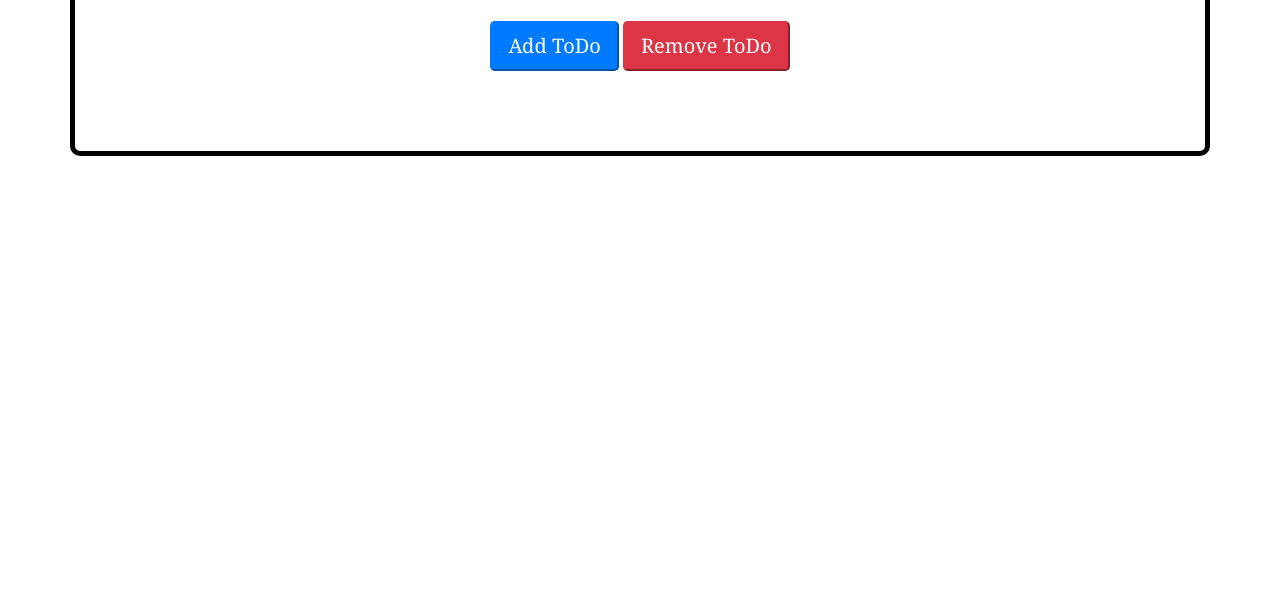
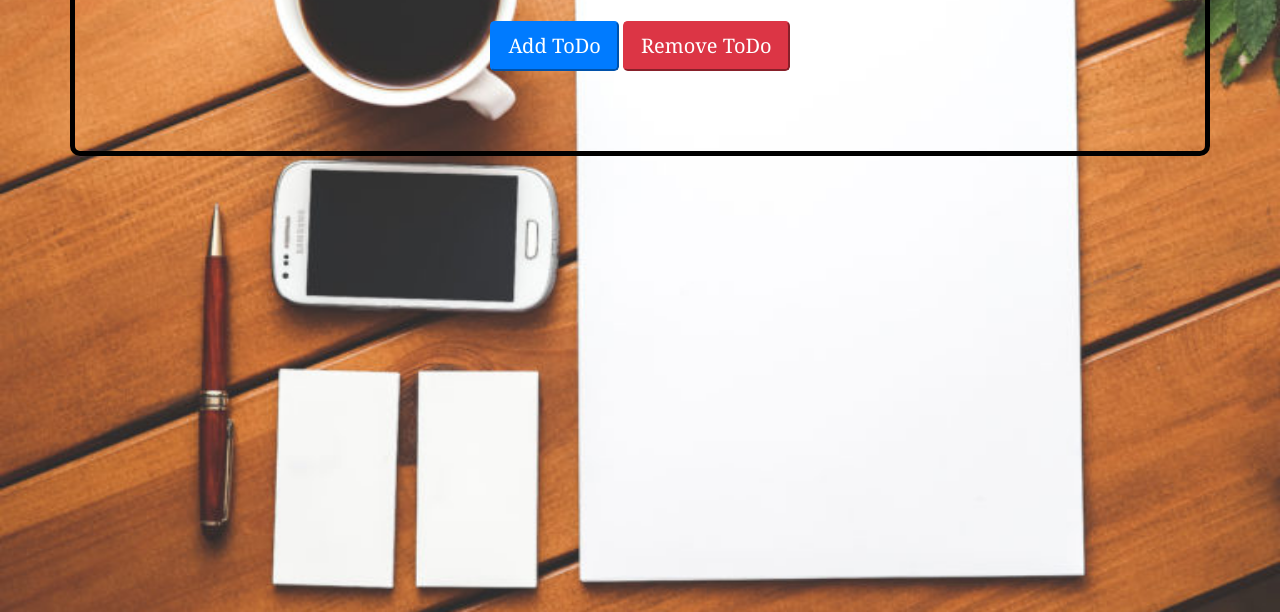
Before and after one commit to ivldheeraj/ToDoList, a plain HTML site: page index.html in a window 1280 px wide. Shown: the part 198-810 px from the top of the page. Drawn offline with nearby package versions, Linux system fonts and the light colour scheme.

Commit message:
Update style.css

```diff
--- a/style.css
+++ b/style.css
@@ -1,5 +1,5 @@
 body{
-    background-image: url(images/todo.jpg);
+    background-image: url(todo.jpg);
     background-position: center;
   background-repeat: no-repeat;
   height: 100vh;
```
